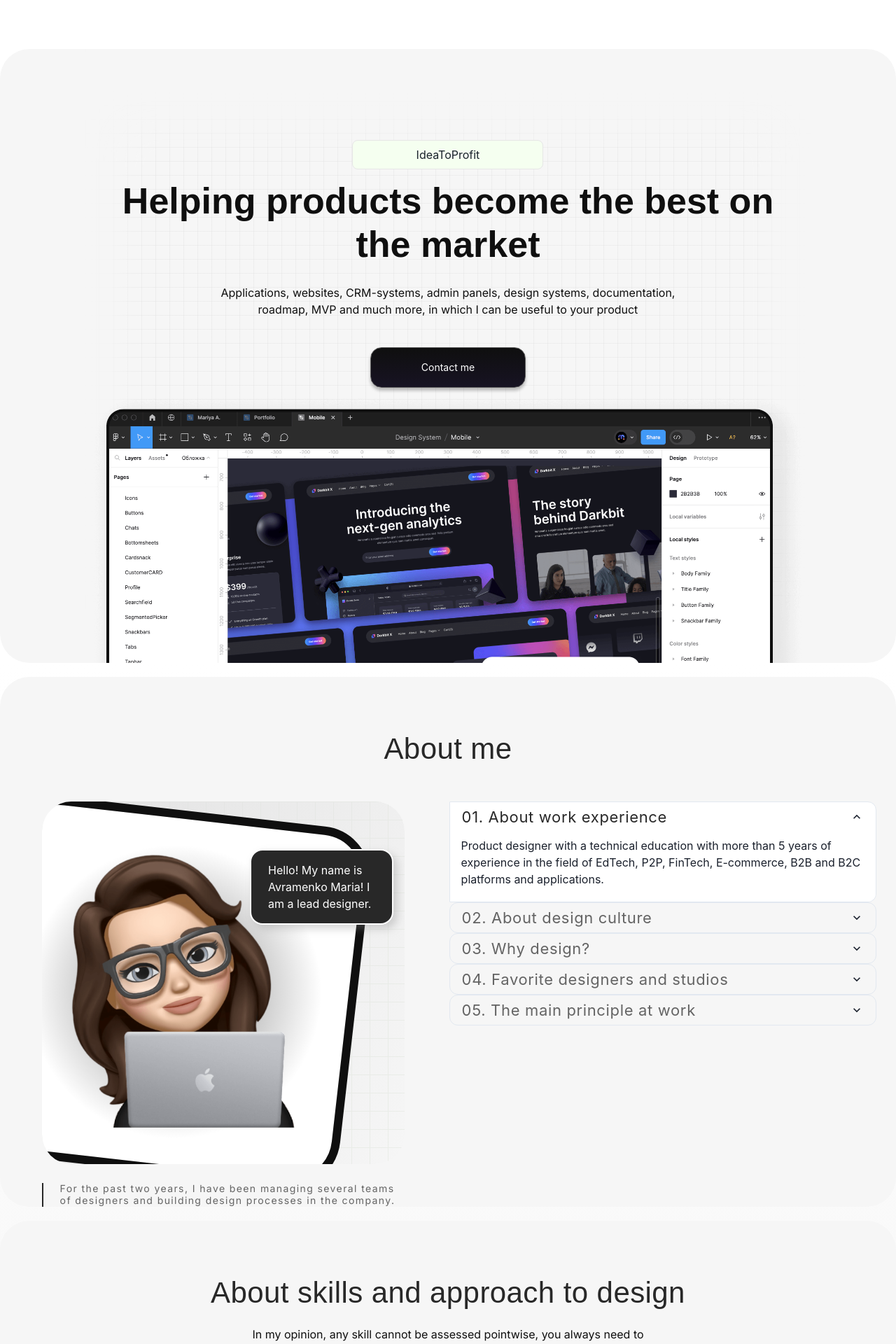
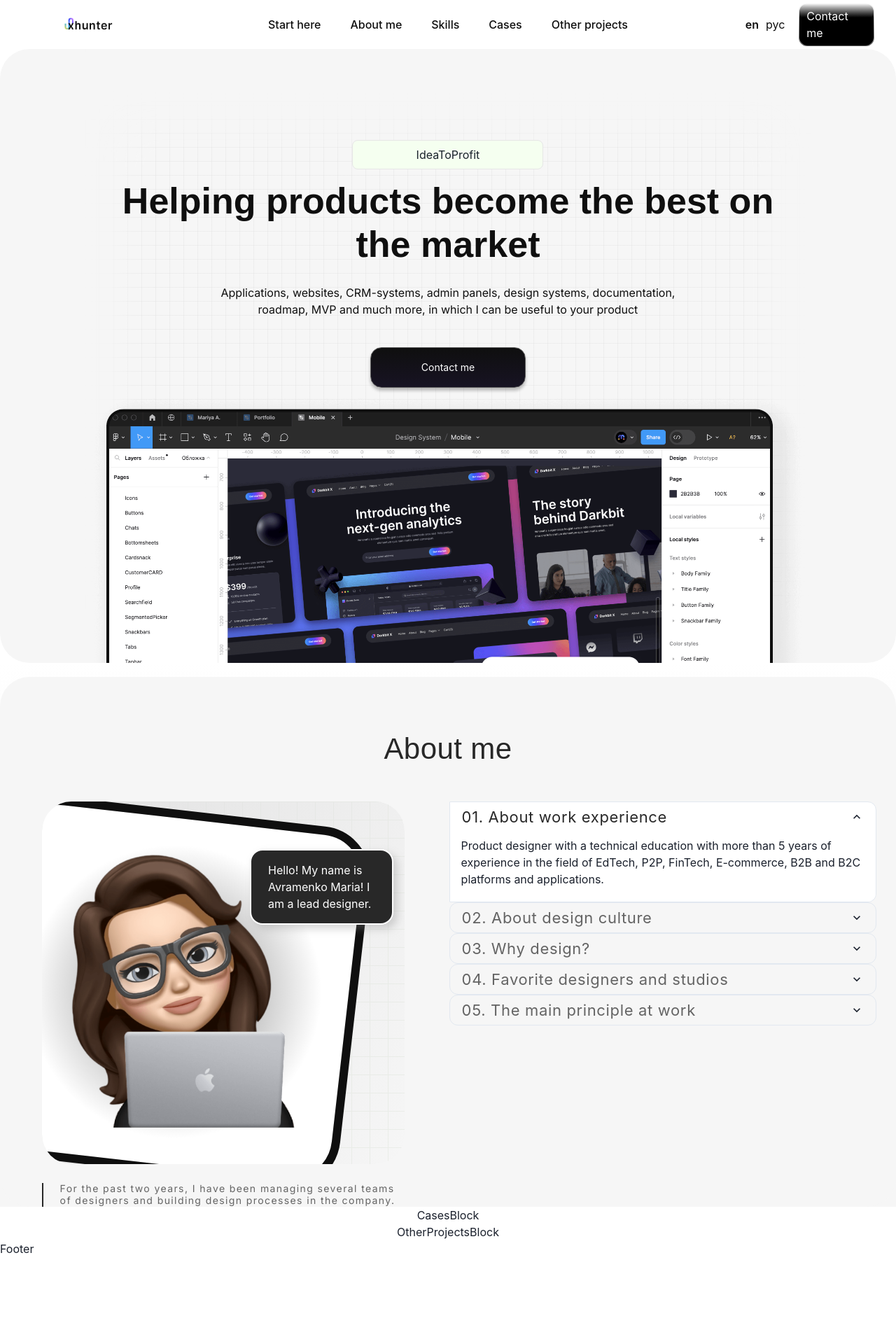
Before and after one commit to Sh4n-Oldone/better-call-maria, a React (Vite) app: page / in a window 1280 px wide. Shown: the top 1920 px of the page at 70% size. After the commit the page ends 1796 px from the top, so only its background shows below. Built offline with nearby package versions, Linux system fonts and the light colour scheme; a web font is replaced by a local one.

Commit message:
hide SkillBlock

```diff
--- a/src/components/ContentBody/ContentBody.tsx
+++ b/src/components/ContentBody/ContentBody.tsx
@@ -2,7 +2,7 @@ import React, { useState, useEffect } from 'react'
 import styled from 'styled-components'
 import { StartBlock } from './StartBlock'
 import { AboutMeBlock } from './AboutMeBlock'
-import { SkillsBlock } from './SkillsBlock'
+// import { SkillsBlock } from './SkillsBlock'
 import { CasesBlock } from './CasesBlock'
 import { OtherProjectsBlock } from './OtherProjectsBlock'
 import { colorScheme } from 'shared'
@@ -68,7 +68,7 @@ export const ContentBody: React.FC = () => {
 			<StartBlock />
 			<BackgroundWrapper width={width} size={scrollbarSize}>
 				<AboutMeBlock />
-				<SkillsBlock />
+				{/* <SkillsBlock /> */}
 			</BackgroundWrapper>
 			<CasesBlock />
 			<OtherProjectsBlock />
--- a/src/layouts/ScreenLayout/ScreenLayout.tsx
+++ b/src/layouts/ScreenLayout/ScreenLayout.tsx
@@ -1,7 +1,7 @@
 import React, { useEffect, useState } from 'react'
 import { useLocation } from 'react-router-dom'
 import styled from 'styled-components'
-import { ContentBody, Footer, ScrollToAnchor } from 'components'
+import { Header, ContentBody, Footer, ScrollToAnchor } from 'components'
 import { HeaderHeight } from 'constants'
 
 type Props = {
@@ -38,7 +38,7 @@ const ContentSwitcher: React.FC<Props> = ({ children }) => {
 	if (isMain)
 		return (
 			<ContentContainer>
-				{/* <Header /> */}
+				<Header />
 				<ContentBody />
 				<Footer />
 			</ContentContainer>
@@ -46,7 +46,7 @@ const ContentSwitcher: React.FC<Props> = ({ children }) => {
 
 	return (
 		<ContentContainer>
-			{/* <Header /> */}
+			<Header />
 			<Content>{children}</Content>
 			<Footer />
 		</ContentContainer>
```
